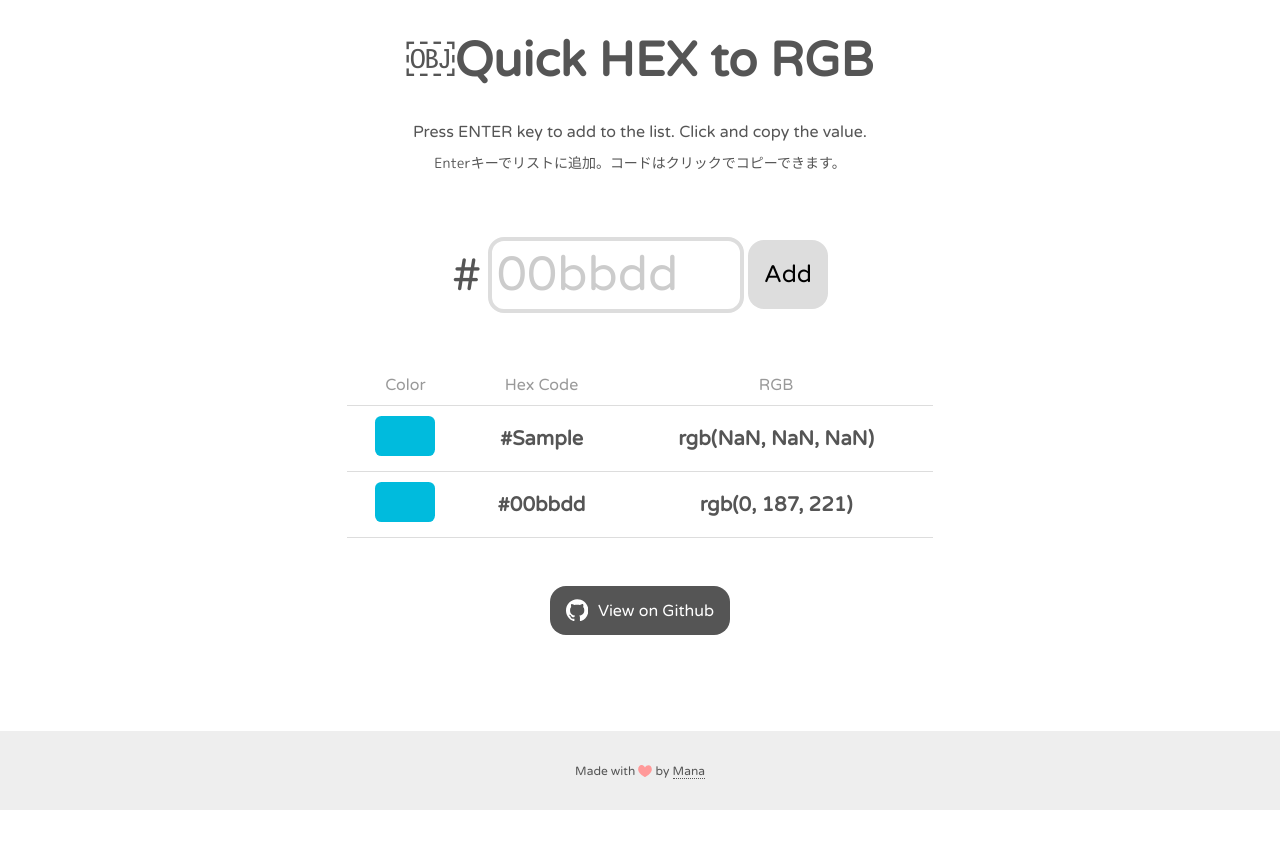
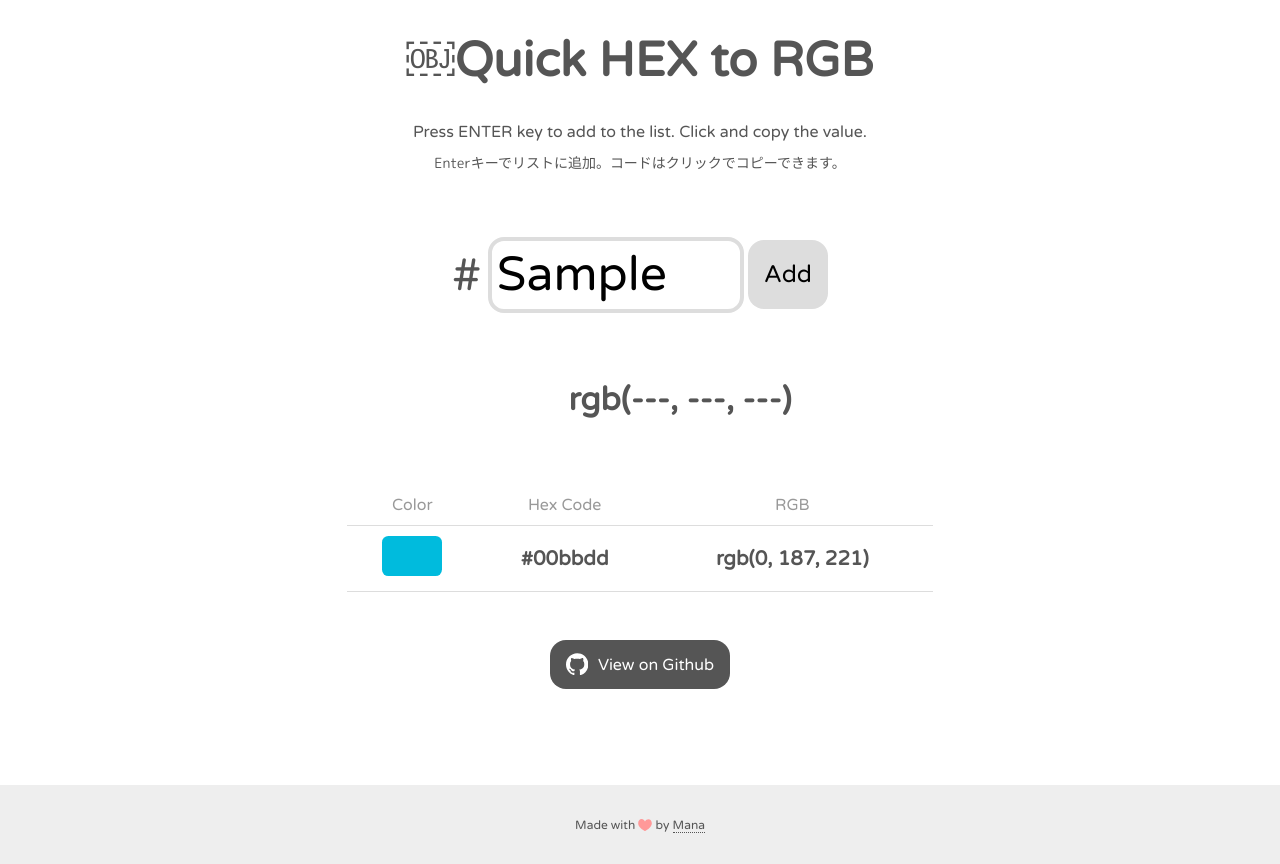
Before and after one commit to manabox/quick-hex-to-rgb, a plain HTML site: page index.html in a window 1280 px wide. Both pictures are taken after typing "Sample" into the empty fields and a click on the button "Add". Before the commit the page ends 810 px from the top, so only its background shows below. Drawn offline with nearby package versions, Linux system fonts and the light colour scheme; some packages are replaced by stand-ins of ours.

Commit message:
Stop listing invalid color code

```diff
--- a/app.js
+++ b/app.js
@@ -2,6 +2,7 @@ new Vue({
     el: '#app',
     data: {
         newColor: '',
+        validColor: /^([a-fA-F0-9]{6}|[a-fA-F0-9]{3})$/,
 
         // Dafault Color
         lists: [{
@@ -14,9 +15,17 @@ new Vue({
         // Getting hex code and convert to RGB value
         rgbValue: function() {
             const hexcolor = '0x' + this.newColor;
-            const r = String(Math.floor(hexcolor / 0x010000));
-            const g = String(Math.floor((hexcolor % 0x010000) / 0x000100));
-            const b = String(hexcolor % 0x000100);
+            let r = String(Math.floor(hexcolor / 0x010000));
+            let g = String(Math.floor((hexcolor % 0x010000) / 0x000100));
+            let b = String(hexcolor % 0x000100);
+
+            console.log(this.newColor.length);
+
+            //If color code is not valid, show '---'
+            if (this.validColor.test(this.newColor) !== true) {
+                r = g = b = '---';
+            }
+
             return r + ', ' + g + ', ' + b;
         },
 
@@ -29,7 +38,8 @@ new Vue({
     methods: {
         // Adding new row
         addColor: function() {
-            if (this.newColor !== '') {
+            // Not empty & valid value
+            if (this.newColor !== '' && this.validColor.test(this.newColor) == true) {
                 const newList = {
                     // Define new color
                     listHex: this.newColor,
@@ -45,13 +55,13 @@ new Vue({
 
 /* CLICK AND COPY
 --------------------------------*/
-var clipboard = new ClipboardJS('.copy-value');
+const clipboard = new ClipboardJS('.copy-value');
 
 // Select all .copy-value items
-var btns = document.querySelectorAll('.copy-value');
+const btns = document.querySelectorAll('.copy-value');
 
 // Remove .tooptip class by mouseout
-for(var i=0;i<btns.length;i++){
+for(let i=0;i<btns.length;i++){
     btns[i].addEventListener('mouseleave',clearTooltip);
 }
 function clearTooltip(e){
--- a/index.html
+++ b/index.html
@@ -47,7 +47,7 @@
 				</tr>
 			</table>
 
-			<a class="btn-github" href="#"><svg><use xlink:href="#github" /></svg>View on Github</a>
+			<a class="btn-github" href="https://github.com/manabox/quick-hex-to-rgb"><svg><use xlink:href="#github" /></svg>View on Github</a>
 		</section>
 
 		<aside>
--- a/style.css
+++ b/style.css
@@ -114,6 +114,9 @@ th {
 	border-radius: .4rem;
 	display: inline-block;
 }
+/*
+background:linear-gradient(-34deg, #ccc 47%, #eee 47%, #eee 53%, #ccc 53%);
+*/
 
 /****************************************************************
 COPY TEXT
```
